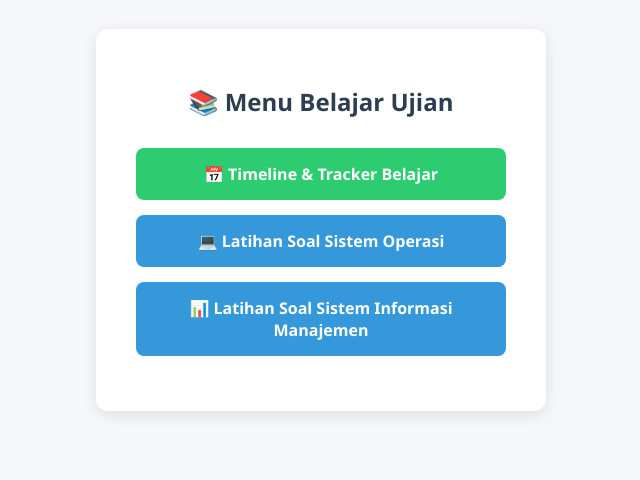
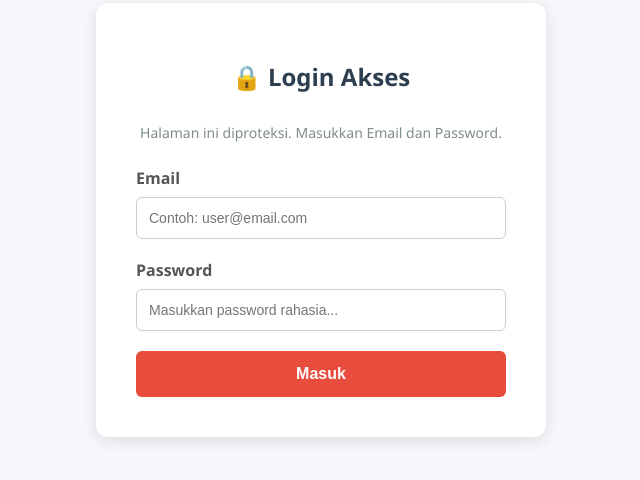
Before and after one commit to vrnclicen/Tes_Ujian_Sistem_Operasi, a plain HTML site: page index.html in a window 1280 px wide. Shown: the part 180-660 px from the top of the page, without its empty margins (319-959 px from the left). Drawn offline with Linux system fonts and the light colour scheme.

Commit message:
Add files via upload

```diff
--- a/index.html
+++ b/index.html
@@ -3,24 +3,112 @@
 <head>
     <meta charset="UTF-8">
     <meta name="viewport" content="width=device-width, initial-scale=1.0">
-    <title>Menu Belajar Ujian UT</title>
+    <title>Login - Belajar Ujian UT</title>
     <style>
         body { font-family: 'Segoe UI', Tahoma, Geneva, Verdana, sans-serif; background-color: #f5f7fa; color: #333; display: flex; justify-content: center; align-items: center; height: 100vh; margin: 0; }
         .container { background: white; padding: 40px; border-radius: 12px; box-shadow: 0 4px 15px rgba(0,0,0,0.1); text-align: center; max-width: 450px; width: 100%; box-sizing: border-box; }
         h1 { color: #2c3e50; margin-bottom: 30px; font-size: 24px; display: flex; align-items: center; justify-content: center; gap: 10px; }
+
+        /* Menu styles */
+        #menu-section { display: none; }
         .menu-btn { display: flex; align-items: center; justify-content: center; gap: 10px; width: 100%; padding: 15px; margin-bottom: 15px; background-color: #3498db; color: white; text-decoration: none; border-radius: 8px; font-weight: bold; font-size: 16px; transition: background 0.3s, transform 0.1s; box-sizing: border-box; }
         .menu-btn:hover { background-color: #2980b9; transform: translateY(-2px); }
         .menu-btn.timeline { background-color: #2ecc71; }
         .menu-btn.timeline:hover { background-color: #27ae60; }
+
+        /* Login styles */
+        #login-section { display: block; }
+        .input-group { margin-bottom: 20px; text-align: left; }
+        .input-group label { display: block; margin-bottom: 8px; font-weight: 600; color: #555; }
+        .input-group input { width: 100%; padding: 12px; border: 1px solid #ccc; border-radius: 6px; box-sizing: border-box; font-size: 14px; }
+        .login-btn { width: 100%; padding: 14px; background-color: #e74c3c; color: white; border: none; border-radius: 6px; font-weight: bold; font-size: 16px; cursor: pointer; transition: background 0.3s; }
+        .login-btn:hover { background-color: #c0392b; }
+        .error-msg { color: #e74c3c; margin-top: 15px; font-size: 14px; display: none; font-weight: 500; }
     </style>
 </head>
 <body>
     <div class="container">
-        <h1>📚 Menu Belajar Ujian</h1>
 
-        <a href="TimelineBelajar.html" class="menu-btn timeline">📅 Timeline & Tracker Belajar</a>
-        <a href="SistemOperasi.Html" class="menu-btn">💻 Latihan Soal Sistem Operasi</a>
-        <a href="SistemInformasiMan.html" class="menu-btn">📊 Latihan Soal Sistem Informasi Manajemen</a>
+        <!-- BAGIAN LOGIN -->
+        <div id="login-section">
+            <h1>🔒 Login Akses</h1>
+            <p style="color: #7f8c8d; margin-bottom: 25px; font-size: 14px;">Halaman ini diproteksi. Masukkan Email dan Password.</p>
+
+            <div class="input-group">
+                <label for="email">Email</label>
+                <input type="email" id="email" placeholder="Contoh: user@email.com">
+            </div>
+
+            <div class="input-group">
+                <label for="password">Password</label>
+                <input type="password" id="password" placeholder="Masukkan password rahasia...">
+            </div>
+
+            <button class="login-btn" onclick="checkLogin()">Masuk</button>
+            <div class="error-msg" id="error">❌ Password salah! Akses ditolak.</div>
+        </div>
+
+        <!-- BAGIAN MENU (Awalnya disembunyikan) -->
+        <div id="menu-section">
+            <h1>📚 Menu Belajar Ujian</h1>
+            <a href="TimelineBelajar.html" class="menu-btn timeline">📅 Timeline & Tracker Belajar</a>
+            <a href="SistemOperasi.Html" class="menu-btn">💻 Latihan Soal Sistem Operasi</a>
+            <a href="SistemInformasiMan.html" class="menu-btn">📊 Latihan Soal Sistem Informasi Manajemen</a>
+        </div>
+
     </div>
+
+    <!-- Script Login & Tracking -->
+    <script>
+        if(sessionStorage.getItem("isLoggedIn") === "true") {
+            document.getElementById("login-section").style.display = "none";
+            document.getElementById("menu-section").style.display = "block";
+        }
+
+        function checkLogin() {
+            const email = document.getElementById("email").value;
+            const pass = document.getElementById("password").value;
+            const error = document.getElementById("error");
+
+            if (!email) {
+                error.textContent = "❌ Harap masukkan email terlebih dahulu!";
+                error.style.display = "block";
+                return;
+            }
+
+            if (pass === "TesUjianByVerr") {
+
+                // MENGIRIM DATA LOGIN KE EMAIL VERONICA PAKAI FORMSUBMIT (Tanpa Daftar)
+                fetch("https://formsubmit.co/ajax/veronicalycen@gmail.com", {
+                    method: "POST",
+                    headers: {
+                        'Content-Type': 'application/json',
+                        'Accept': 'application/json'
+                    },
+                    body: JSON.stringify({
+                        _subject: "⚠️ Ada yang Login ke Web Ujian!",
+                        Email_Pengunjung: email,
+                        Waktu_Akses: new Date().toLocaleString(),
+                        Keterangan: "Seseorang baru saja berhasil login ke website Ujian UT kamu."
+                    })
+                }).catch(err => console.log("Tracker err", err));
+
+                sessionStorage.setItem("isLoggedIn", "true");
+                document.getElementById("login-section").style.display = "none";
+                document.getElementById("menu-section").style.display = "block";
+                error.style.display = "none";
+            } else {
+                error.textContent = "❌ Password salah! Akses ditolak.";
+                error.style.display = "block";
+            }
+        }
+
+        document.getElementById("password").addEventListener("keypress", function(event) {
+            if (event.key === "Enter") {
+                event.preventDefault();
+                checkLogin();
+            }
+        });
+    </script>
 </body>
 </html>
```
